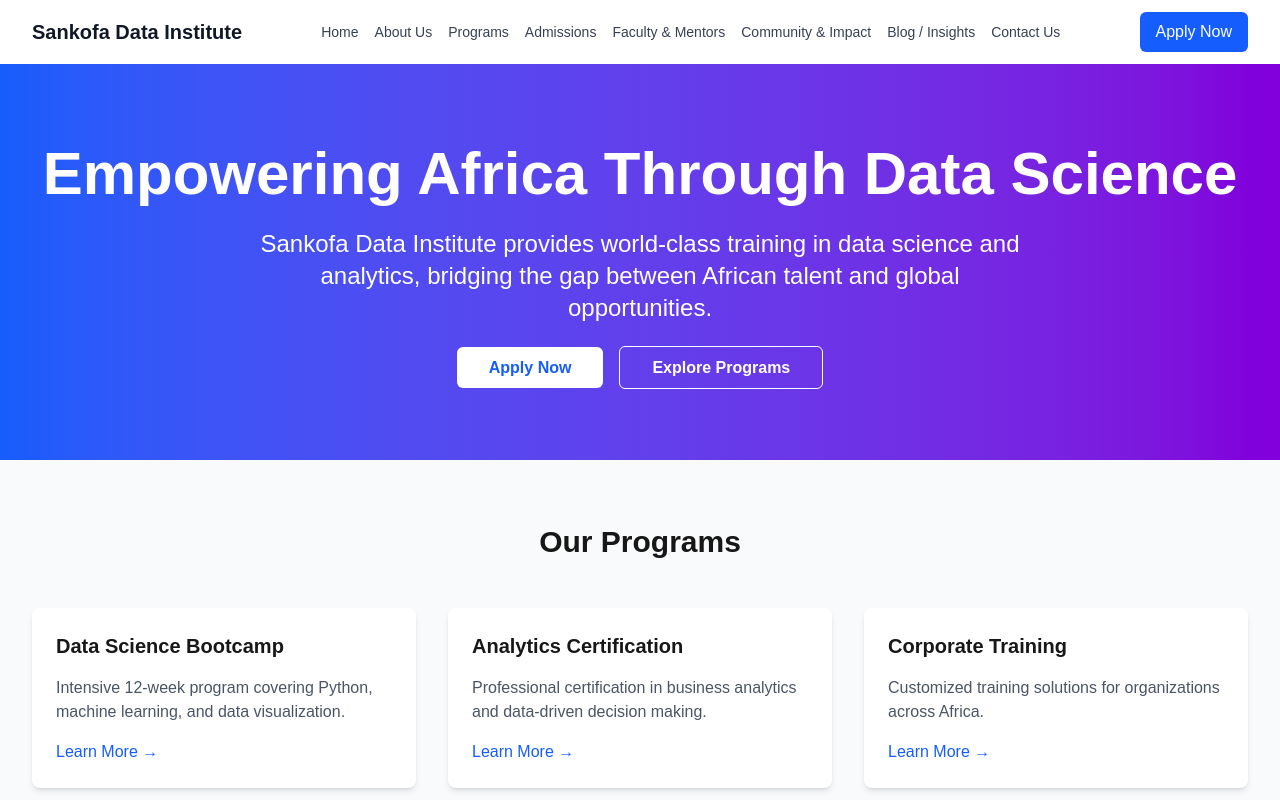
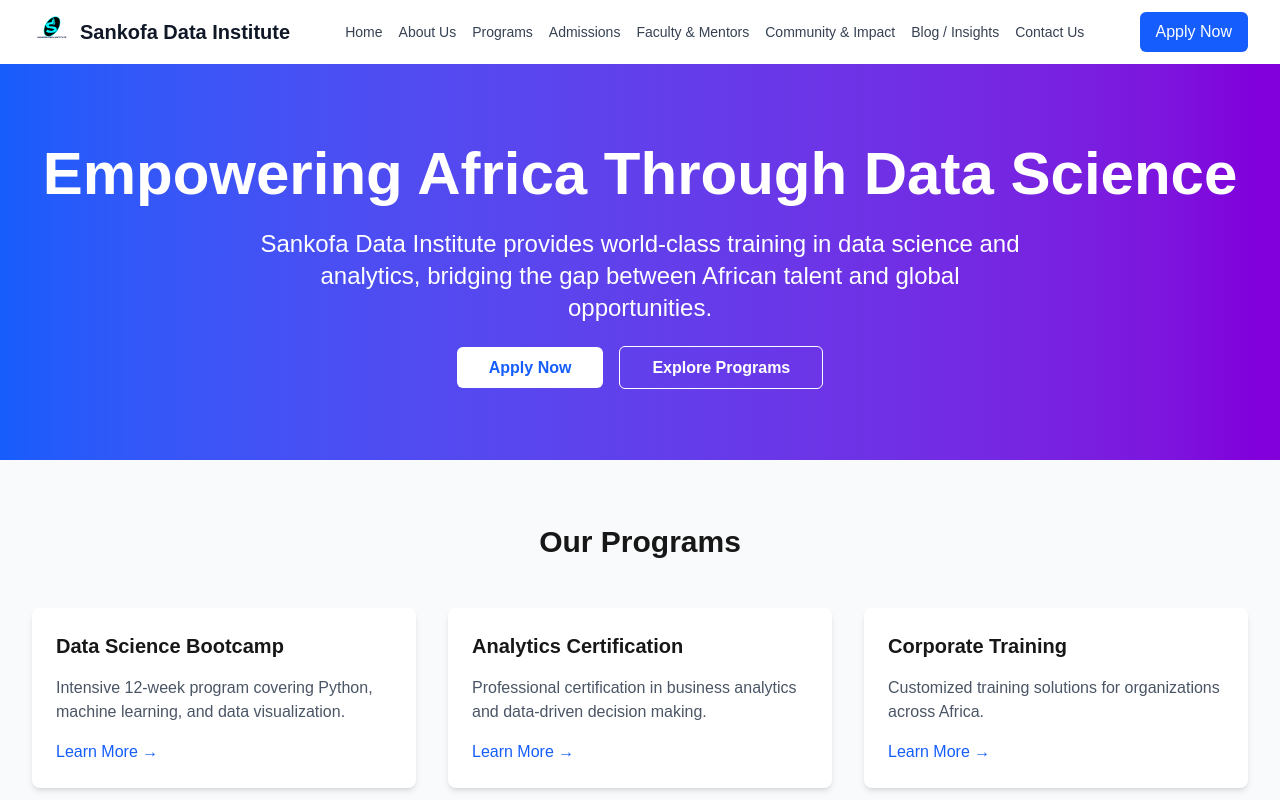
Before and after one commit to reme-dii/sankofa-data-institute, a Next.js app: page / in a window 1280 px wide. Shown: the top 800 px of the page. Built offline with nearby package versions, Linux system fonts and the light colour scheme.

Commit message:
feat(ui): add company logo to navigation bar

```diff
--- a/src/components/Nav.tsx
+++ b/src/components/Nav.tsx
@@ -1,4 +1,5 @@
 import Link from 'next/link';
+import Image from 'next/image';
 
 const Nav = () => {
   return (
@@ -6,7 +7,14 @@ const Nav = () => {
       <div className="max-w-7xl mx-auto px-4 sm:px-6 lg:px-8">
         <div className="flex justify-between h-16">
           <div className="flex items-center">
-            <Link href="/" className="text-xl font-bold text-gray-900">
+            <Link href="/" className="flex items-center text-xl font-bold text-gray-900">
+              <Image
+                src="/logo.png"
+                alt="Sankofa Data Institute Logo"
+                width={40}
+                height={40}
+                className="mr-2"
+              />
               Sankofa Data Institute
             </Link>
           </div>
```
Also changed, not shown: public/logo.png (added).
